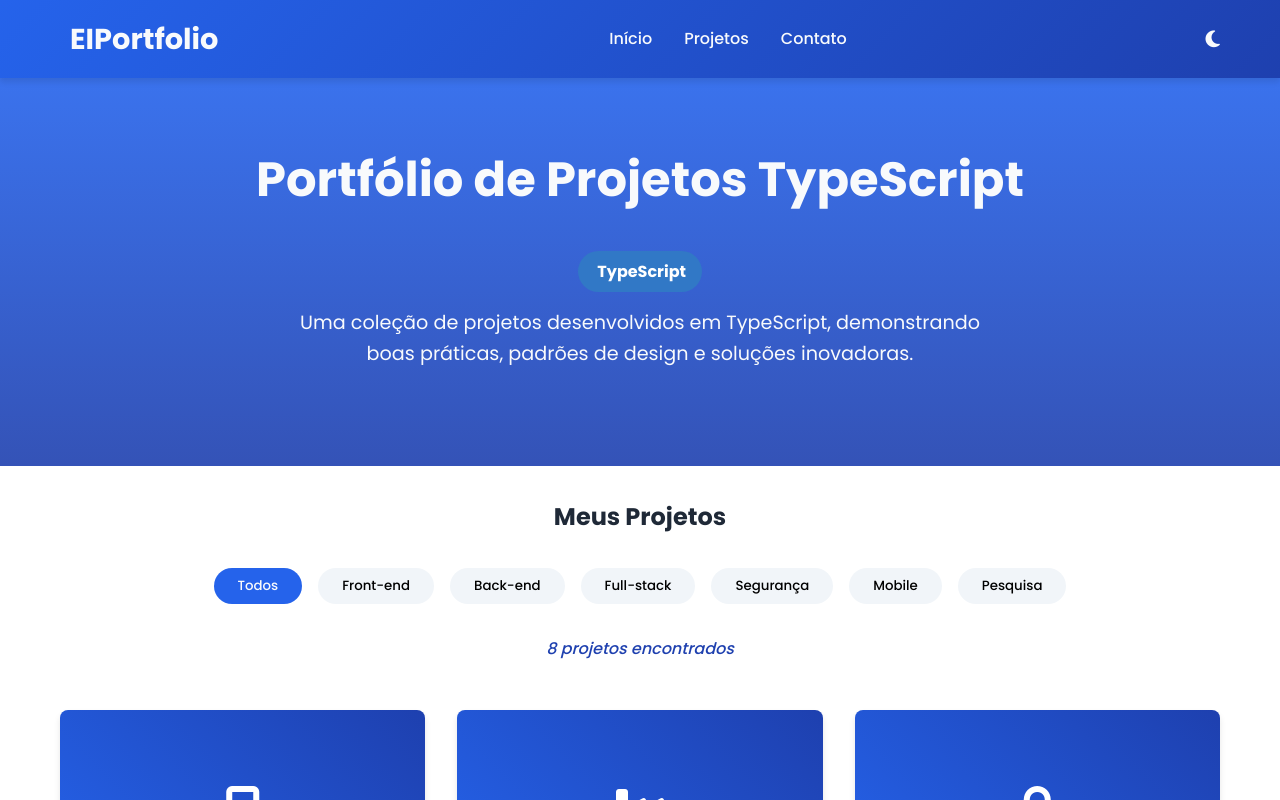
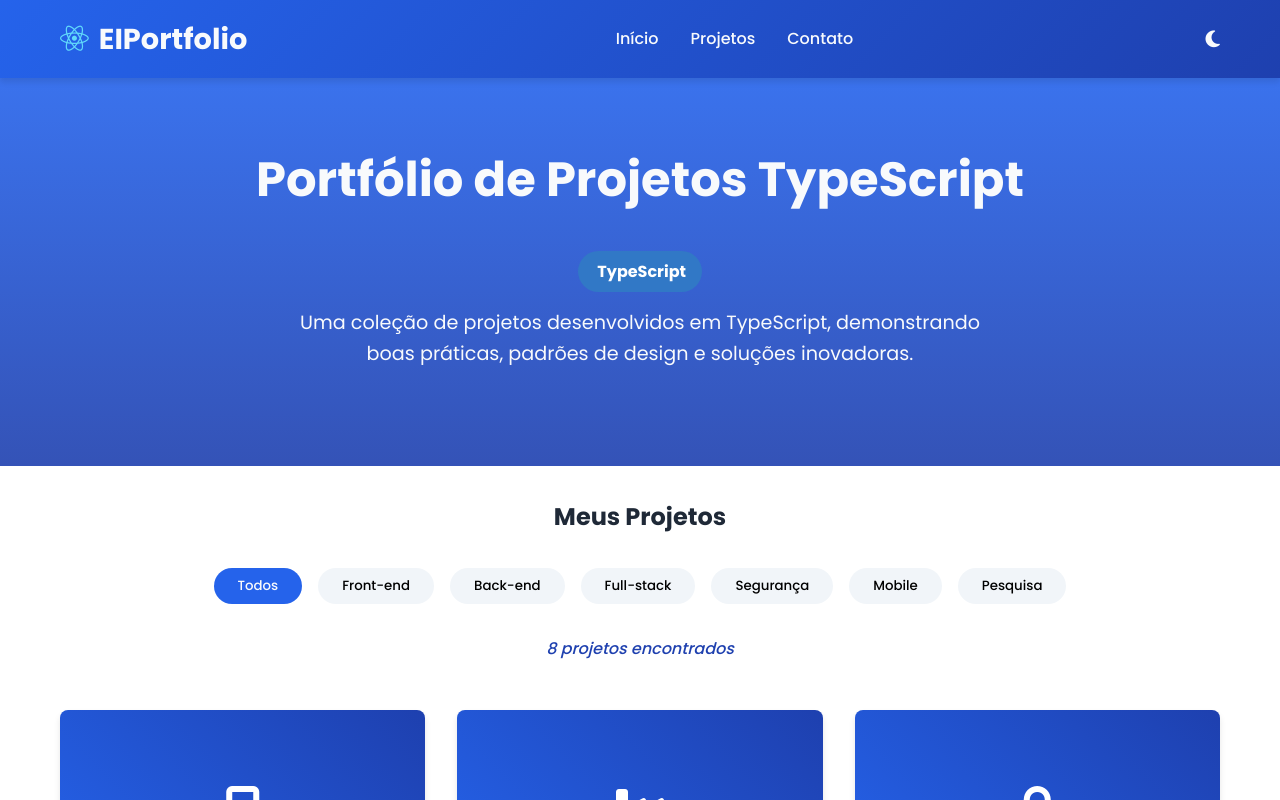
Before and after one commit to EricIkeda1/meuportfolio2.0, a React (Vite) app: page / in a window 1280 px wide. Shown: the top 800 px of the page. Built offline with nearby package versions, Linux system fonts and the light colour scheme.

Commit message:
Correção 4 Navbar

```diff
--- a/src/components/Header.tsx
+++ b/src/components/Header.tsx
@@ -19,13 +19,13 @@ const Header: React.FC<HeaderProps> = ({ toggleTheme, isDarkMode }) => {
       <div className="container">
         <nav className={styles.nav}>
           <div className={styles.logo}>
-            <i className="fab fa-typescript"></i>
+            <i className="fab fa-react"></i>
             <span>EIPortfolio</span>
           </div>
           <ul className={styles.navLinks}>
-            <li><a href="#home" onClick={() => scrollToSection('home')}>Início</a></li>
-            <li><a href="#projects" onClick={() => scrollToSection('projects')}>Projetos</a></li>
-            <li><a href="#contact" onClick={() => scrollToSection('contact')}>Contato</a></li>
+            <li><a onClick={() => scrollToSection('home')}>Início</a></li>
+            <li><a onClick={() => scrollToSection('projects')}>Projetos</a></li>
+            <li><a onClick={() => scrollToSection('contact')}>Contato</a></li>
           </ul>
           <button className={styles.themeToggle} onClick={toggleTheme}>
             <i className={isDarkMode ? 'fas fa-sun' : 'fas fa-moon'}></i>
--- a/src/styles/Header.module.css
+++ b/src/styles/Header.module.css
@@ -23,7 +23,7 @@
 
 .logo i {
   margin-right: 10px;
-  color: #ffd43b;
+  color: #61dafb;
 }
 
 .navLinks {
@@ -66,10 +66,11 @@
   color: var(--light-text);
   cursor: pointer;
   font-size: 1.2rem;
+  margin-left: 1rem;
 }
 
 @media (max-width: 768px) {
   .navLinks {
-      display: none;
+    display: none;
   }
 }
```
